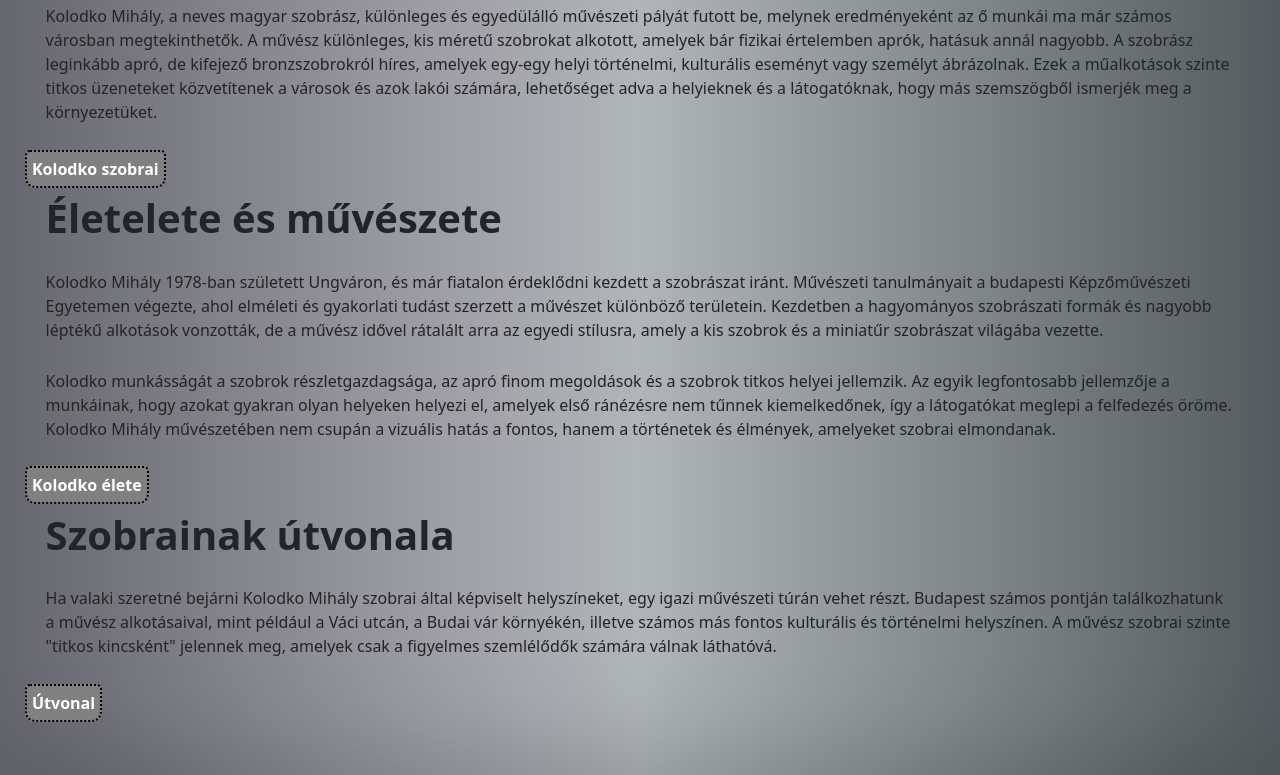
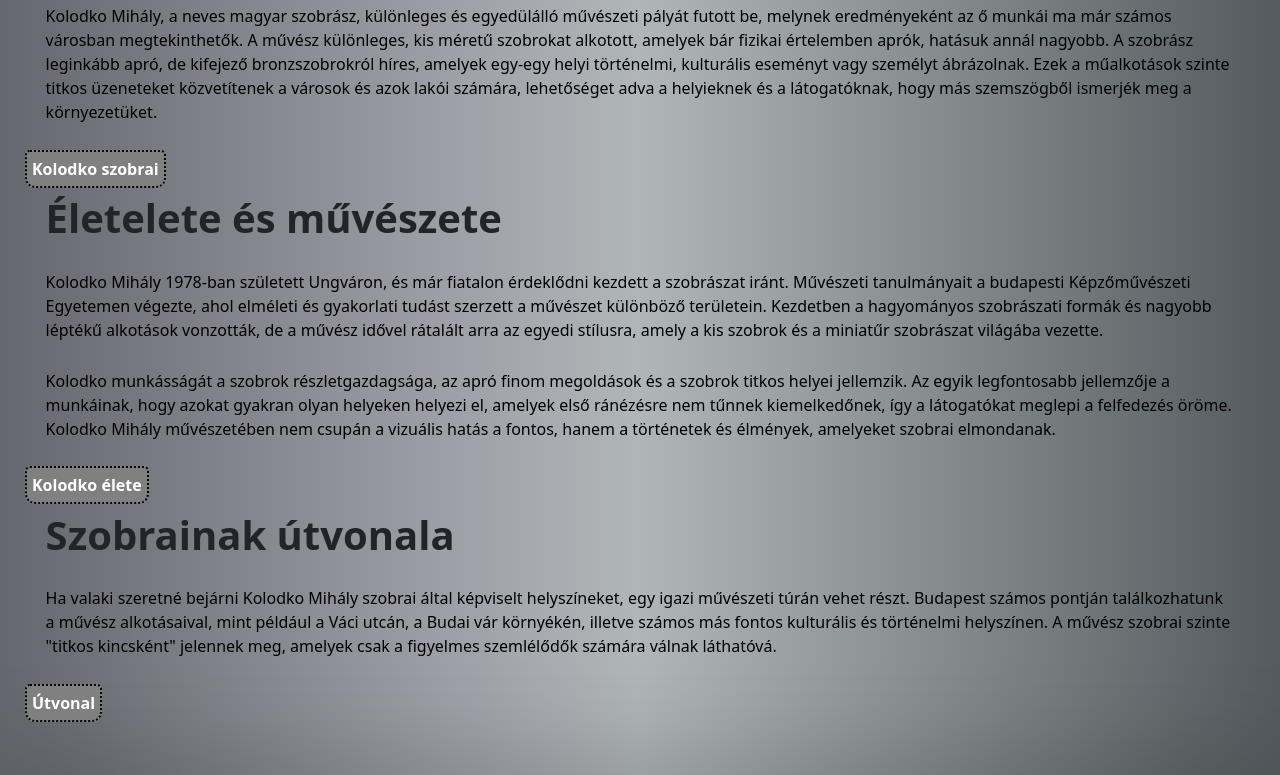
Before and after one commit to hanakdavid/Kolodko-Weboldal, a plain HTML site: page index.html in a window 1280 px wide. Shown: the part 634-1409 px from the top of the page. Drawn offline with Linux system fonts and the light colour scheme.

Commit message:
Update index.css

```diff
--- a/index.css
+++ b/index.css
@@ -171,6 +171,8 @@ p{
 .kezdolapszoveg{
     margin: 2% 2%;
     margin-top: -3%;
+    /* utólag */
+    color: black;
 }
 .b1{
     position: absolute;
```
